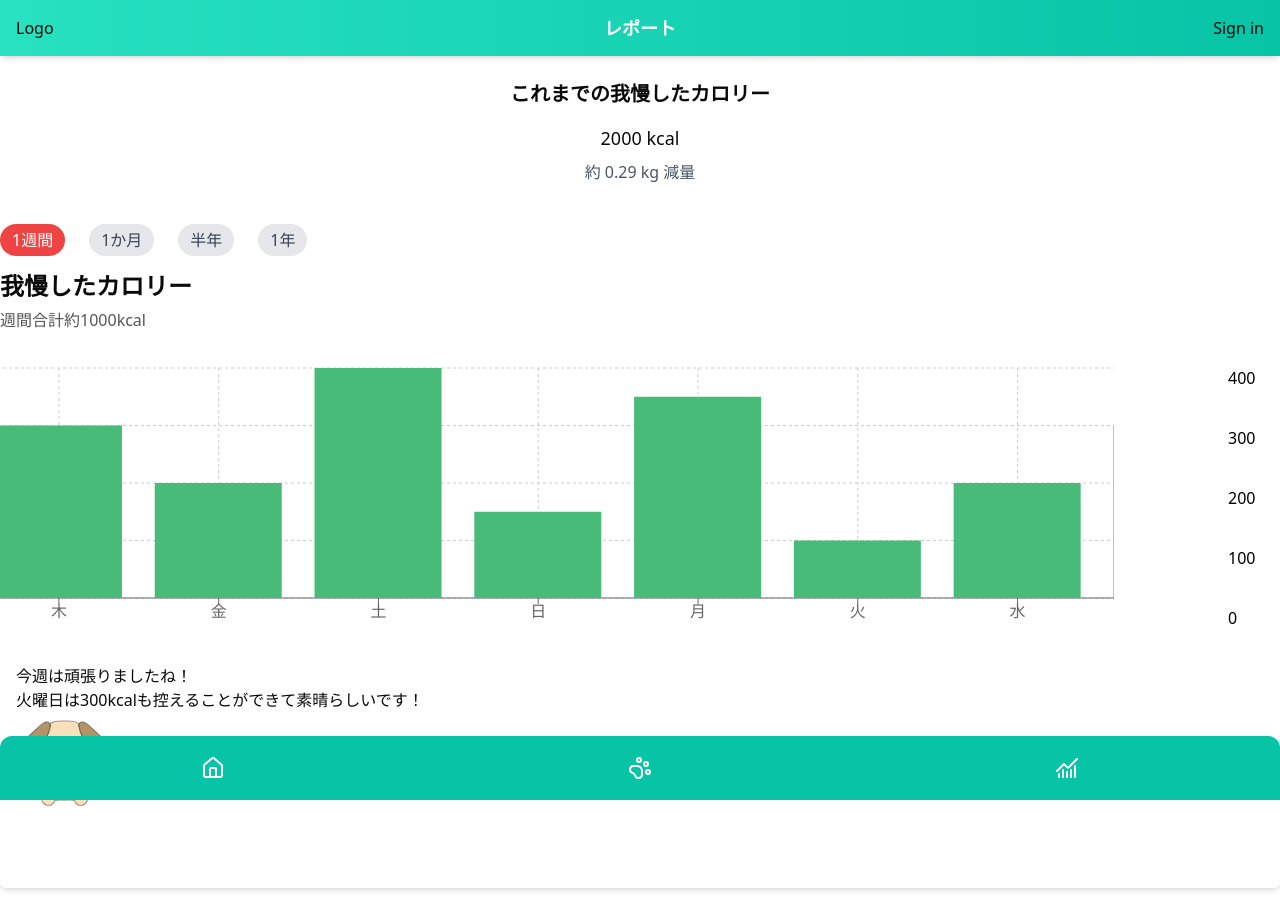
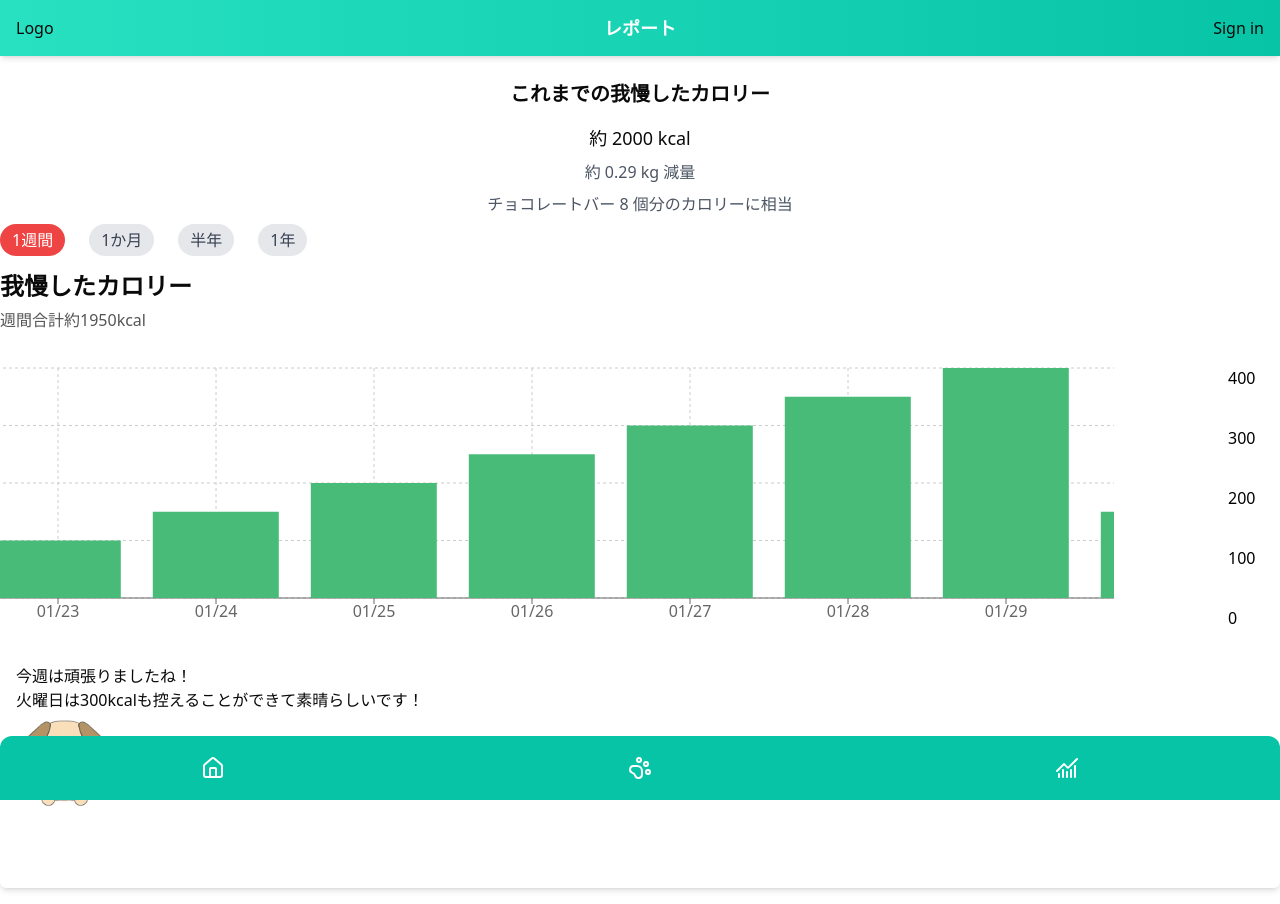
Before and after one commit to s1f102202538/engineer-guild-hackathon, a Next.js app in the folder packages/client/: page /chart in a window 1280 px wide. Built offline with nearby package versions, Linux system fonts and the light colour scheme; no server answers.

Commit message:
チャートページの表示部分完成

```diff
--- a/packages/client/app/chart/components/TotalCalorieCard.tsx
+++ b/packages/client/app/chart/components/TotalCalorieCard.tsx
@@ -8,12 +8,20 @@ const TotalCalorieCard: React.FC<TotalCalorieCardProps> = ({ totalCalories }) =>
   // 7000kcalで1kgの換算で減量したkgを計算
   const lostKg = (totalCalories / 7000).toFixed(2);
 
+  // 例として、チョコレートバー1個あたり約250kcalとする換算
+  const chocolateBarCalories = 250;
+  // 小数点以下は切り捨てで表示（例: 500kcal → 2個分）
+  const chocolateBars = Math.floor(totalCalories / chocolateBarCalories);
+
   return (
     <div className="bg-white p-4 h-[20vh] w-full">
       <h2 className="text-lg sm:text-xl font-bold mb-4 text-center">これまでの我慢したカロリー</h2>
       <div className="flex flex-col items-center justify-center">
-        <span className="text-lg font-medium">{totalCalories} kcal</span>
+        <span className="text-lg font-medium">約 {totalCalories} kcal</span>
         <span className="text-md text-gray-600 mt-2">約 {lostKg} kg 減量</span>
+        <span className="text-md text-gray-600 mt-2">
+          チョコレートバー {chocolateBars} 個分のカロリーに相当
+        </span>
       </div>
     </div>
   );
--- a/packages/client/app/chart/components/WeeklyCalorieCard.tsx
+++ b/packages/client/app/chart/components/WeeklyCalorieCard.tsx
@@ -12,62 +12,130 @@ import {
 import './WeeklyCalorieCard.css';
 
 interface WeeklyCalorieCardProps {
-  weeklyCalories: number[]; // 日別の減量カロリー（例: [100, 200, 300, …]）
-  weeklyTotal: number;      // 週間合計カロリー
+  // 1日ごとのカロリー我慢量（1週間・1か月表示用：例として週は7日、月は30日分のデータ）
+  dailyCalories: number[];
+  // 1週間ごとのカロリー我慢量（半年表示用：例として26週間分の集計データ）
+  weeklyCalories: number[];
+  // 1か月ごとのカロリー我慢量（年間表示用：例として12ヶ月分の集計データ）
+  monthlyCalories: number[];
 }
 
+const formatDate = (date: Date): string => {
+  const mm = (date.getMonth() + 1).toString().padStart(2, '0');
+  const dd = date.getDate().toString().padStart(2, '0');
+  return `${mm}/${dd}`;
+};
+
 const WeeklyCalorieCard: React.FC<WeeklyCalorieCardProps> = ({
+  dailyCalories,
   weeklyCalories,
-  weeklyTotal,
+  monthlyCalories,
 }) => {
   const today = new Date();
-  const daysOfWeek = ['日', '月', '火', '水', '木', '金', '土'];
 
-  // 選択された期間を管理する state（'week' | 'month' | 'half-year' | 'year'）
+  // 選択された期間：'week'（1週間）、'month'（1か月）、'half-year'（半年）、'year'（1年）
   const [selectedPeriod, setSelectedPeriod] = useState<'week' | 'month' | 'half-year' | 'year'>('week');
 
-  // 横スクロールするグラフ部分の ref
+  // 棒グラフ横スクロール用の ref
   const scrollContainerRef = useRef<HTMLDivElement>(null);
 
-  // 日付ごとのラベルとカロリーを含むデータ配列を生成
-  const data = weeklyCalories.map((value, index) => {
-    const date = new Date(today);
-    date.setDate(today.getDate() - (weeklyCalories.length - 1 - index));
-    return {
-      day: daysOfWeek[date.getDay()],
-      calorie: value,
-    };
-  });
+  // 各期間ごとにデータ（ラベルは全件「MM/DD」形式）を作成
+  let data: { day: string; calorie: number }[] = [];
+  if (selectedPeriod === 'week') {
+    data = dailyCalories.map((value, index) => {
+      // 配列は過去から現在の順と仮定し、最新が today
+      const date = new Date(today);
+      date.setDate(today.getDate() - (dailyCalories.length - 1 - index));
+      return { day: formatDate(date), calorie: value };
+    });
+  } else if (selectedPeriod === 'month') {
+    data = dailyCalories.map((value, index) => {
+      const date = new Date(today);
+      date.setDate(today.getDate() - (dailyCalories.length - 1 - index));
+      return { day: formatDate(date), calorie: value };
+    });
+  } else if (selectedPeriod === 'half-year') {
+    data = weeklyCalories.map((value, index) => {
+      const date = new Date(today);
+      // 各週データ：最新の週を today とし、1 週＝7 日として算出
+      date.setDate(today.getDate() - ((weeklyCalories.length - 1 - index) * 7));
+      return { day: formatDate(date), calorie: value };
+    });
+  } else if (selectedPeriod === 'year') {
+    data = monthlyCalories.map((value, index) => {
+      const date = new Date(today);
+      // 最新の月を today の月として、過去の月は月単位でずらす
+      date.setMonth(today.getMonth() - (monthlyCalories.length - 1 - index));
+      return { day: formatDate(date), calorie: value };
+    });
+  }
 
-  // y 軸の domain 用に最大値を算出
-  const maxCalorie = weeklyCalories.length > 0 ? Math.max(...weeklyCalories) : 0;
+  // 表示合計値の算出（週間表示の場合は最新の7件のみを合算）
+  let displayedTotal = 0;
+  if (selectedPeriod === 'week') {
+    const weekData = data.slice(-7);
+    displayedTotal = weekData.reduce((sum, item) => sum + item.calorie, 0);
+  } else {
+    displayedTotal = data.reduce((sum, item) => sum + item.calorie, 0);
+  }
 
-  // 選択期間に応じた合計カロリーとラベルを計算
-  let displayedTotal: number;
-  let periodLabel: string;
+  let periodLabel = '';
   if (selectedPeriod === 'week') {
-    displayedTotal = weeklyTotal;
     periodLabel = "週間合計約";
   } else if (selectedPeriod === 'month') {
-    displayedTotal = weeklyTotal * 4; // 例：1か月は約4週間分
     periodLabel = "月間合計約";
   } else if (selectedPeriod === 'half-year') {
-    displayedTotal = weeklyTotal * 26; // 例：半年は約26週間分
     periodLabel = "半年合計約";
   } else {
-    displayedTotal = weeklyTotal * 52; // 例：1年は約52週間分
     periodLabel = "年間合計約";
   }
 
-  // 1データあたり12%の横幅になるよう、全体の幅を計算
-  const computedChartWidth = `${data.length * 14.75}%`;
+  // y 軸の上限値
+  const maxCalorie = data.length > 0 ? Math.max(...data.map(item => item.calorie)) : 0;
 
-  // 8件以上の場合、初期スクロール位置を右端に設定（最新データを表示）
+  // グラフ横幅を、データ件数に合わせて調整
+  const widthFactorMap: Record<typeof selectedPeriod, number> = {
+    week: 100 / 7,
+    month: 100 / data.length,        // データ件数は 30 日分など
+    'half-year': 100 / data.length,    // 例：26件の場合
+    year: 100 / 12,
+  };
+  const chartWidthNumber = data.length * widthFactorMap[selectedPeriod];
+  const computedChartWidth = chartWidthNumber < 100 ? '100%' : `${chartWidthNumber}%`;
+
+  // データ件数が少ない場合は右寄せのためのスタイル設定
+  const chartContainerStyle = {
+    minWidth: '100%',
+    width: computedChartWidth,
+    display: chartWidthNumber < 100 ? 'flex' : 'block',
+    justifyContent: chartWidthNumber < 100 ? 'flex-end' : undefined,
+  };
+
+  // データ件数が8件以上の場合、初期スクロール位置を右端に設定
   useEffect(() => {
-    if (weeklyCalories.length >= 8 && scrollContainerRef.current) {
+    if (data.length >= 8 && scrollContainerRef.current) {
       scrollContainerRef.current.scrollLeft = scrollContainerRef.current.scrollWidth;
     }
-  }, [weeklyCalories]);
+  }, [data]);
+
+  // X軸の tick 表示を条件分岐で制御する関数
+  const tickFormatter = (value: string, index: number): string => {
+    if (selectedPeriod === 'month') {
+      // 1か月表示は、データ件数が例として 30 件の場合、7日ごとに 1 つ表示
+      if ((index + 1) % 7 === 0 || index === data.length - 1) {
+        return value;
+      }
+      return "";
+    } else if (selectedPeriod === 'half-year') {
+      // 半年表示：weeklyCalories のデータ件数が例として26件の場合、約4週ごとに 1 つ表示
+      if ((index + 1) % 4 === 0 || index === data.length - 1) {
+        return value;
+      }
+      return "";
+    }
+    // week, year はすべて表示
+    return value;
+  };
 
   return (
     <div className="w-full">
@@ -111,34 +179,25 @@ const WeeklyCalorieCard: React.FC<WeeklyCalorieCardProps> = ({
         {periodLabel}{displayedTotal}kcal
       </p>
 
-      {/* グラフと y 軸を横並びにする */}
+      {/* グラフと Y 軸を横並びに */}
       <div className="flex">
         {/* 横スクロール可能なグラフ部分 */}
-        <div
-          className="flex-1 overflow-x-auto"
-          ref={scrollContainerRef}
-        >
-          <div style={{ width: computedChartWidth }}>
+        <div className="flex-1 overflow-x-auto" ref={scrollContainerRef}>
+          <div style={chartContainerStyle}>
             <ResponsiveContainer width="100%" height={300}>
-              <BarChart
-                data={data}
-                margin={{ top: 20, right: 20, bottom: 20, left: 20 }}
-              >
+              <BarChart data={data} margin={{ top: 20, right: 20, bottom: 20, left: 20 }}>
                 <CartesianGrid strokeDasharray="3 3" />
-                <XAxis dataKey="day" />
+                <XAxis dataKey="day" tickFormatter={tickFormatter} />
                 <Tooltip />
                 <Bar dataKey="calorie" fill="#48bb78" />
               </BarChart>
             </ResponsiveContainer>
           </div>
         </div>
-        {/* 数字の表示コンテナ（y 軸部分）の幅を横幅の15%に設定 */}
+        {/* Y 軸部分（横幅約13%） */}
         <div style={{ width: "13%" }}>
           <ResponsiveContainer width="100%" height={300}>
-            <BarChart
-              data={data}
-              margin={{ top: 30, right: 0, bottom: 30, left: 0 }}
-            >
+            <BarChart data={data} margin={{ top: 30, right: 0, bottom: 30, left: 0 }}>
               <YAxis
                 orientation="right"
                 tickLine={false}
--- a/packages/client/app/chart/page.tsx
+++ b/packages/client/app/chart/page.tsx
@@ -6,20 +6,28 @@ import Navbar from '../components/Navbar';
 import Header from '../components/Header';
 
 const HomePage: React.FC = () => {
-  // 例としてのダミーデータ
+  // 合計我慢カロリー
   const totalCaloriesData = 2000;
-  const weeklyCaloriesData = [300, 200, 400, 150, 350, 100, 200,300,350];
-  const weeklyTotal = 1000; // 週間合計カロリーの例
+  // 1週間分の日別カロリー（例：7日分）
+  const dailyCaloriesData = [100, 150, 200, 250, 300, 350, 400,150, 200, 250, 300, 350, 400, 150, 200, 250,300,150, 200, 250, 300, 350, 300,150, 200, 250, 300, 350, 400, 350, 400,300,150, 200, 250, 300, 350];
+  // 半年分の週間ごとのカロリー（例：26週分）
+  const weeklyCaloriesData = [100, 150, 200, 250, 300, 350, 400,150, 200, 250, 300, 350, 400, 150, 200, 250,300,150, 200, 250, 300, 350, 300,150, 200, 250, 300, 350, 400, 350, 400,300,150, 200,]
+  // 1年分の月ごとのカロリー（例：12ヶ月分）
+  const monthlyCaloriesData = [400, 350, 300, 450, 500, 480, 420, 460, 390, 410, 430, 470];
 
   return (
     <div>
       <Header title={'レポート'} />
-      <div className="min-h-screen ">
-        <div className="mx-auto ">
+      <div className="min-h-screen">
+        <div className="mx-auto">
           {/* 合計我慢カロリーカード */}
           <TotalCalorieCard totalCalories={totalCaloriesData} />
           {/* 週間減量カロリーカード */}
-          <WeeklyCalorieCard weeklyCalories={weeklyCaloriesData} weeklyTotal={weeklyTotal} />
+          <WeeklyCalorieCard
+            dailyCalories={dailyCaloriesData}
+            weeklyCalories={weeklyCaloriesData}
+            monthlyCalories={monthlyCaloriesData}
+          />
 
           {/* レポートセクション */}
           <ReportSection />
```
